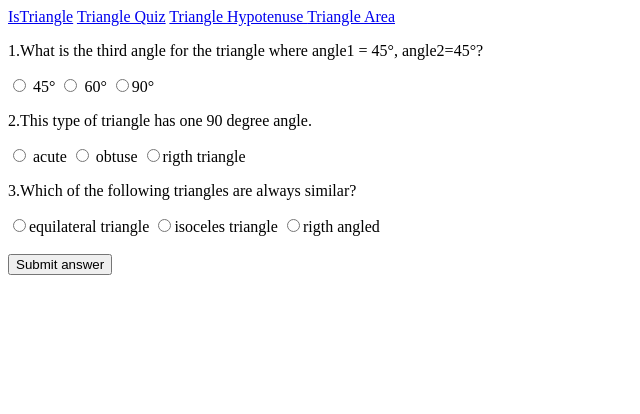
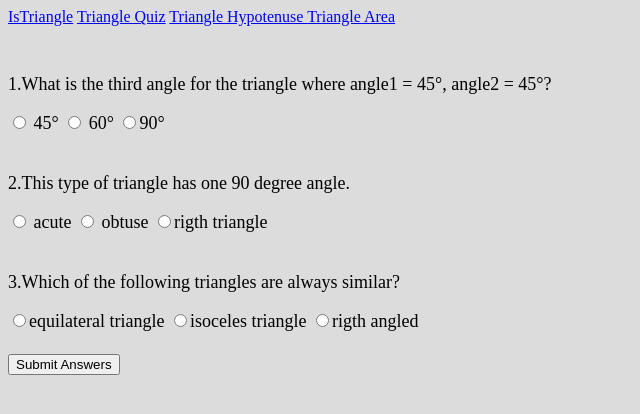
Before and after one commit to jayeshHande21/Fun-with-Triangle, a plain HTML site: page Quiz.html in a window 1280 px wide. Shown: the whole page, without its empty margins (0-640 px from the left). Drawn offline with Linux system fonts and the light colour scheme.

Commit message:
edit quiz

```diff
--- a/Quiz.html
+++ b/Quiz.html
@@ -6,24 +6,26 @@
     <meta http-equiv="X-UA-Compatible" content="IE=edge">
     <meta name="viewport" content="width=device-width, initial-scale=1.0">
     <title>Quiz</title>
+    <link rel="stylesheet" href="quiz.css">
 </head>
 
 <body>
     <nav>
-        <a href = "index.html">IsTriangle</a>
-        <a href = "Quiz.html">Triangle Quiz</a>
-        <a href = "hypotenuse.html">Triangle Hypotenuse </a>
-        <a href = "triangleArea.html">Triangle Area</a>
+        <a href="index.html">IsTriangle</a>
+        <a href="Quiz.html">Triangle Quiz</a>
+        <a href="hypotenuse.html">Triangle Hypotenuse </a>
+        <a href="triangleArea.html">Triangle Area</a>
     </nav>
+    <div class="better">
         <form class="container">
             <div class="question-container">
                 <p>
-                1.What is the third angle for the triangle where angle1 = 45°, angle2=45°?
+                    1.What is the third angle for the triangle where angle1 = 45°, angle2 = 45°?
                 </p>
                 <label><input type="radio" name="question 1" value="45°"> 45°</label>
                 <label><input type="radio" name="question 1" value="65°"> 60°</label>
                 <label><input type="radio" name="question 1" value="90°">90° </label>
-        </div>
+            </div><br>
             <div class="question-container">
                 <p>
                     2.This type of triangle has one 90 degree angle.
@@ -31,7 +33,7 @@
                 <label><input type="radio" name="question 2" value="acute"> acute</label>
                 <label><input type="radio" name="question 2" value="obtuse"> obtuse</label>
                 <label><input type="radio" name="question 2" value="right angled">rigth triangle </label>
-        </div>
+            </div><br>
             <div class="question-container">
                 <p>
                     3.Which of the following triangles are always similar?
@@ -43,8 +45,9 @@
                 <label><input type="radio" name="question 3" value="right triangle">rigth angled </label>
             </div>
         </form><br>
-    <button id="submit-btn">Submit answer</button><br><br>
+        <button id="submit-btn">Submit Answers</button><br><br>
         <div class="output"></div>
+    </div>
 
     <script src="script-quiz.js"></script>
 </body>
--- /dev/null
+++ b/quiz.css
@@ -0,0 +1,8 @@
+body{
+    background-color:gainsboro
+}
+.better{
+     padding-top: 30px;
+     font-size: large;
+     color:black;
+}
--- a/script-quiz.js
+++ b/script-quiz.js
@@ -16,7 +16,7 @@ function CalculateAnswer(){
       }
       index = index + 1;
     }
-    output.innerText = "Your Final Score is " + score ;
+    output.innerText = "Your Final Score Is   " + score ;
 
 }
 
```
Also changed, not shown: index.html (+7 -4 lines). Lines whose indentation alone changed are shown as unchanged.
